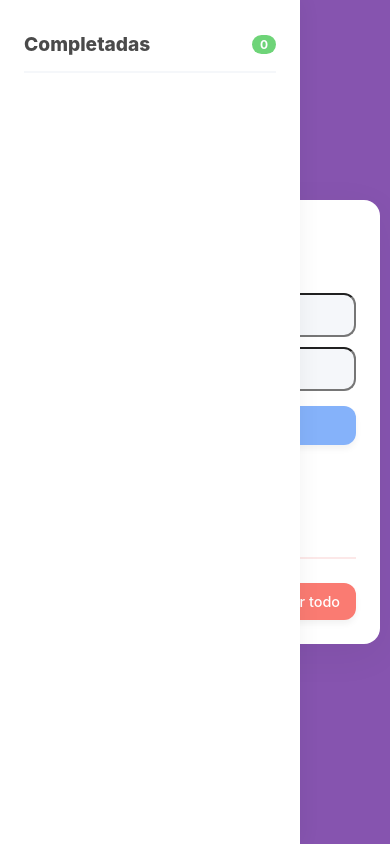
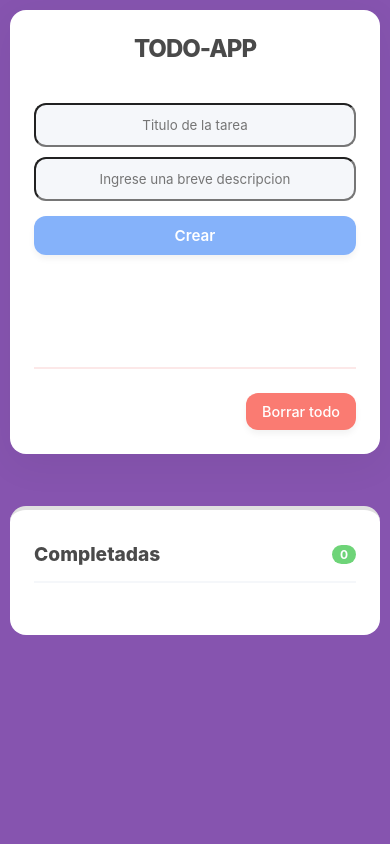
Before and after one commit to Dev2Mist/Capacitacion-Fiori-Artech, a plain HTML site: page index.html in a window 390 px wide. Drawn offline with Linux system fonts and the light colour scheme.

Commit message:
Corregido el sidebar para que sea responsive.

```diff
--- a/styles.css
+++ b/styles.css
@@ -667,101 +667,105 @@ body {
 
     /* 1. Ajustes Generales del Cuerpo */
     body {
-        padding: 10px;
-        /* Menos espacio en los bordes de la pantalla */
+        padding: 10px;       /* Quitamos el padding-left: 300px */
+        flex-direction: column; /* Apilamos los elementos verticalmente */
+        justify-content: flex-start; /* Alineación superior */
+        height: auto; /* Permitir scroll en el body */
     }
 
-    /* 2. Contenedor Principal más compacto */
+    /* 2. REPARACIÓN DEL SIDEBAR */
+    /* Lo convertimos de una barra lateral fija a un bloque al final de la página */
+    .sidebar-container {
+        position: relative; /* Ya no flota fijo */
+        width: 100%;        /* Ancho completo del móvil */
+        height: auto;       /* Altura automática, no 100vh */
+        top: auto;
+        left: auto;
+
+        box-shadow: none;   /* Quitamos sombra lateral */
+        border-top: 4px solid #e0e0e0; /* Separador visual arriba */
+
+        /* Usamos 'order' para mandarlo al final, debajo de la App principal */
+        order: 2;
+        margin-top: 2rem;
+        border-radius: var(--radius);
+        z-index: 1; /* Bajamos el nivel para que no tape modales */
+    }
+
+    /* Ajuste del área de scroll dentro del sidebar móvil */
+    .sidebar-scroll-area {
+        max-height: 300px; /* Altura máxima para que no sea eterno */
+        overflow-y: auto;
+    }
+
+    /* 3. Contenedor Principal (La App de tareas) */
     .todo-container {
+        order: 1; /* Aparece PRIMERO visualmente */
         padding: 1.5rem;
-        /* Reducimos el relleno interno */
         width: 100%;
+        margin-bottom: 20px;
     }
 
     .titulo {
         font-size: 1.5rem;
-        /* Título un poco más pequeño */
     }
 
-    /* 3. Área de Inputs (Stacked/Apilada)
-       En móvil es mejor tener los inputs uno debajo del otro para escribir cómodo */
+    /* 4. Área de Inputs (Stacked/Apilada) */
     .input-container {
         flex-direction: column;
-        /* Cambia de fila a columna */
         gap: 10px;
         background: transparent;
-        /* Quitamos el fondo gris en móvil si se ve muy cargado */
         padding: 0;
     }
 
     .input-container input {
         width: 100%;
         background: #F5F7FA;
-        /* Le devolvemos el fondo al input individual */
         border-radius: 12px;
         padding: 12px;
     }
 
     .btn-add {
         width: 100%;
-        /* Botón de crear ancho completo */
         margin-top: 5px;
     }
 
-    /* 4. Lista de Tareas */
+    /* 5. Lista de Tareas */
     .todo-item {
         padding: 15px;
-        /* Menos relleno en la tarjeta */
     }
 
     .list-item-body {
         flex-direction: column;
-        /* Descripción arriba, badge abajo */
         align-items: flex-start;
-        /* Alineado a la izquierda */
         gap: 8px;
     }
 
     .list-item-completed {
         align-self: flex-start;
-        /* Que el badge no se estire */
         font-size: 0.7rem;
     }
 
-    /* 5. Botones de Acción (Wrap)
-       Si no caben en una línea, bajan a la siguiente */
+    /* 6. Botones de Acción */
     .acciones {
         flex-wrap: wrap;
     }
 
     .btn-action {
-        flex: 1 1 100%;
-        /* En pantallas MUY pequeñas, cada botón ocupa toda la linea */
+        flex: 1 1 100%; /* Botones anchos para dedos */
         min-width: 80px;
-        /* Ancho mínimo para que no se aplasten */
         padding: 12px;
-        /* Más área táctil para el dedo */
     }
 
-    /* Opcional: Si quieres que en móviles normales queden 3 en linea pero más pequeños:
-    .btn-action {
-         flex: 1;
-         font-size: 0.75rem;
-         padding: 8px;
-    }
-    */
-
-    /* 6. Modal Responsive */
+    /* 7. Modal Responsive */
     .modal-content {
         width: 95%;
-        /* Ocupa casi todo el ancho */
         padding: 15px;
         margin: 10px;
     }
 
     .modal-footer {
         flex-direction: column-reverse;
-        /* Botón guardar arriba, cancelar abajo */
         gap: 10px;
     }
 
```
Also changed, not shown: js/main.js (+6 -1 lines).
